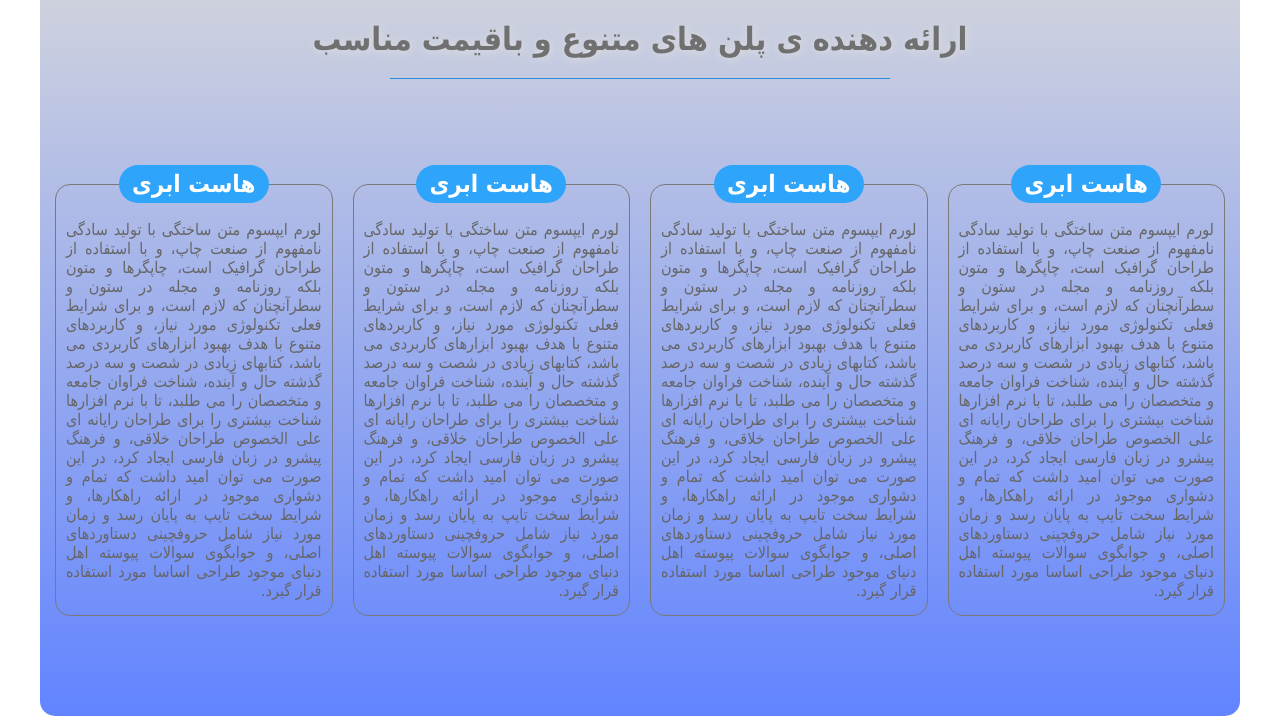
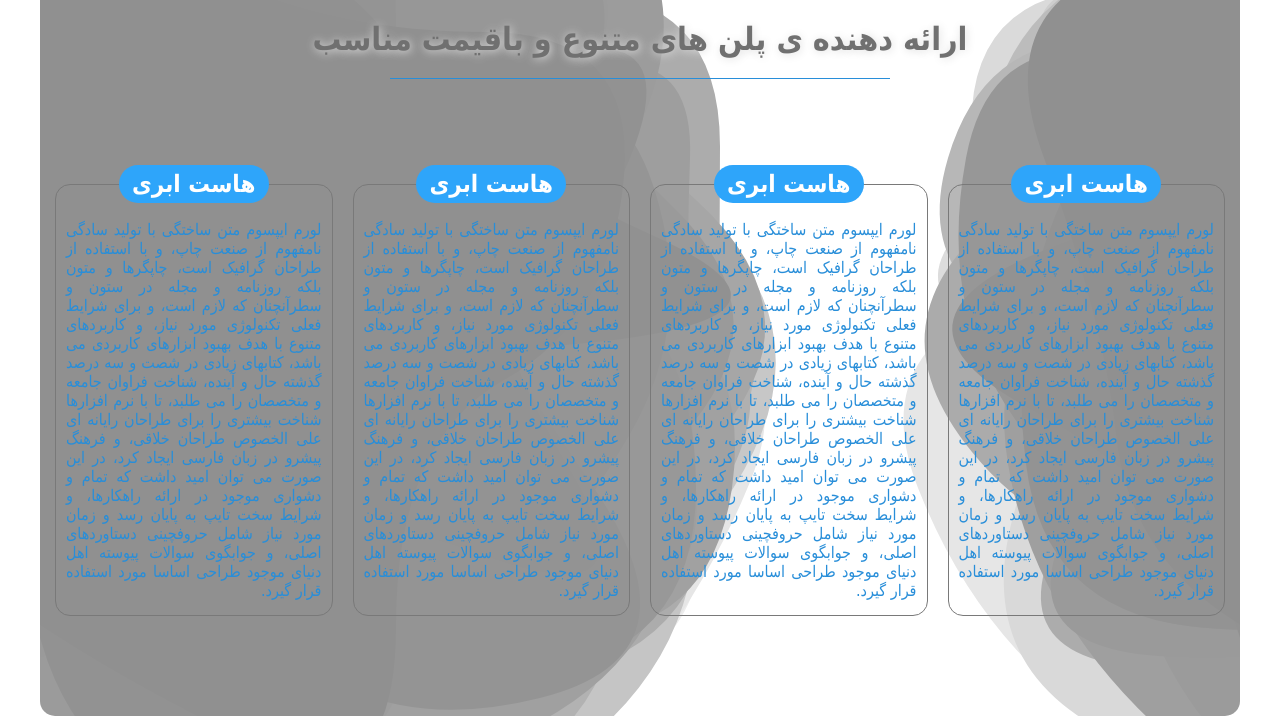
Before and after one commit to Abolfazl-Taj/Pars-Pack, a plain HTML site: page index.html in a window 1280 px wide. Shown: the part 815-1531 px from the top of the page. Drawn offline with nearby package versions, Linux system fonts and the light colour scheme; a small style sheet from the web is missing.

Commit message:
Add files via upload

```diff
--- a/style.css
+++ b/style.css
@@ -1,5 +1,10 @@
 @import url(http://awebfont.ir/css?id=1116);
 @import url('https://cdn-uicons.flaticon.com/uicons-brands/css/uicons-brands.css');
+@keyframes kos{
+    100%{
+         background-position: 2000px 1000px
+    }
+}
 /* ///////////////////////////Regular Stuff/////////////////////////// */
 *{
     padding:0;
@@ -102,9 +107,11 @@ button:hover{
 }
 /* ///////////////////////////Plans/////////////////////////// */
 .plan{
-    background: rgb(0,56,255);
-background: linear-gradient(360deg, rgba(0,56,255,0.6194852941176471) 0%, rgba(218,218,218,1) 100%);
     border-radius: 15px ;
+    background: url(Pic/plans-back.svg);
+    background-size: cover ;
+    background-repeat: infinite;
+    animation: kos 5s infinite alternate linear ;
 }
 .plan-host-title{
   text-align: center;
@@ -132,7 +139,7 @@ background: linear-gradient(360deg, rgba(0,56,255,0.6194852941176471) 0%, rgba(2
    border: rgb(121, 121, 121) solid 1px;
    border-radius: 15px;
    text-align: justify;
-   color: #666
+   color: #288ed9;
 }
 .host-title{
  text-align: center;
```
